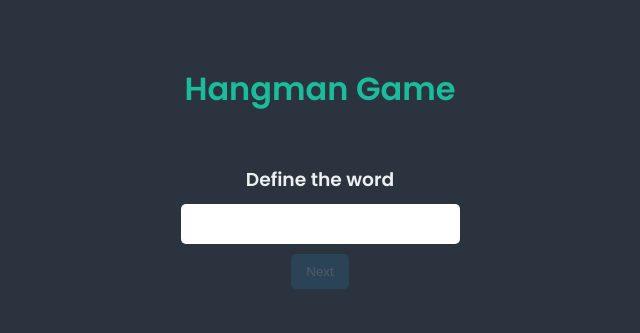
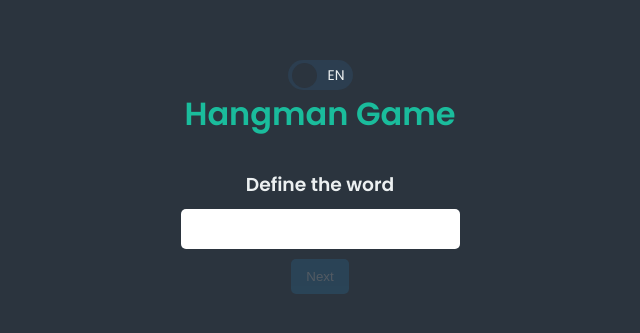
Before and after one commit to Michael-SN/hangman-game, a Vue app: page / in a window 1280 px wide. Shown: the part 223-556 px from the top of the page, without its empty margins (320-960 px from the left). Built offline with nearby package versions, Linux system fonts and the light colour scheme.

Commit message:
opção multi idioma adicionado

```diff
--- a/package.json
+++ b/package.json
@@ -9,7 +9,8 @@
   },
   "dependencies": {
     "core-js": "^3.8.3",
-    "vue": "^2.6.14"
+    "vue": "^2.6.14",
+    "vue-i18n": "8"
   },
   "devDependencies": {
     "@babel/core": "^7.12.16",
--- a/src/App.vue
+++ b/src/App.vue
@@ -1,19 +1,23 @@
 <template>
   <div id="app">
+    <SwitchLanguage />
+    <div class="container">
       <div class="header-game">
-      <h1>Hangman Game</h1>
+        <h1>{{ $t("title") }}</h1>
       </div>
 
       <section id="start" v-if="screen === 'start'">
-      <Formulario v-if="step === 'word'"
-        title="Define the word"
-        button='Next'
+        <Formulario
+          v-if="step === 'word'"
+          :title="$t('set-word')"
+          button="Next"
           :action="defineWord"
         />
 
-      <Formulario v-if="step === 'tip'"
-        title="Define the Tip"
-        button='Next'
+        <Formulario
+          v-if="step === 'tip'"
+          :title="$t('set-tip')"
+          button="Next"
           :action="defineTip"
         />
       </section>
@@ -24,75 +28,80 @@
           :tip="tip"
           :checkLetter="checkLetter"
           :step="step"
-        :letter="letters"
+          :letters="letters"
           :play="play"
         />
       </section>
     </div>
+  </div>
 </template>
 
 <script>
-import './css/global.css'
-import Formulario from './components/Formulario.vue'
-import Game from './components/Game.vue'
+import "./css/global.css";
+import Formulario from "./components/Formulario.vue";
+import Game from "./components/Game.vue";
+import SwitchLanguage from "./components/SwithLanguage.vue";
 
 export default {
-  name: 'App',
+  name: "App",
   data() {
     return {
-      screen :'start',
-      step: 'word',
-      word: '',
-      tip: '',
+      screen: "start",
+      step: "word",
+      word: "",
+      tip: "",
       letters: [],
-      erros: 0
-    }
+      erros: 0,
+    };
   },
   components: {
     Formulario,
-    Game
+    Game,
+    SwitchLanguage,
+  },
+  mounted() {
+    this.$i18n.locale = "en";
   },
   methods: {
     defineWord(word) {
-      this.word = word
-      this.step = 'tip'
+      this.word = word;
+      this.step = "tip";
     },
     defineTip(tip) {
-      this.tip = tip
-      this.screen= 'game',
-      this.step = 'game'
+      this.tip = tip;
+      (this.screen = "game"), (this.step = "game");
     },
     checkLetter(letter) {
-      return this.letters.find(item => item.toLowerCase() === letter.toLowerCase())
+      return this.letters.find(
+        (item) => item.toLowerCase() === letter.toLowerCase()
+      );
     },
     play(letter) {
-      this.letters.push(letter)
+      this.letters.push(letter);
 
-      // validar erros
-      this.checkError(letter)
+      // Error validation function
+      this.checkError(letter);
     },
     checkError(letter) {
-      // se acertor
-      let _word = this.word.toLowerCase()
-      if(_word.indexOf(letter >= 0 )) {
-        return this.correctLetter()
+      let _word = this.word.toLowerCase();
+      let _letter = letter.toLowerCase();
+
+      console.log("Letras inserida no input" + letter);
+      console.log("Palavra", this.word);
+
+      if (_word.indexOf(_letter) >= 0) {
+        return "acertou a letra";
       }
-
-      this.erros++
-      console.log(this.erros)
-
-      if(this.erros === 6) this.step = 'hanged'
+      this.erros++;
+      console.log(this.erros);
     },
-    correctLetter() {
-      let wordSplited = this.word.split('')
-      let uniqueLetters = [...new Set(wordSplited)]
-
-      if(uniqueLetters,length === (this.letters.length - this.erros)) {
-        this.step = 'winner'
-      }
-    }
-  }
-}
+    correctLetters() {
+      let _wordSplited = this.word.split("");
+      let wordWithSingleLetters = [...new Set(_wordSplited)];
+      wordWithSingleLetters;
+    },
+  },
+};
 </script>
 
 <style>
@@ -105,7 +114,11 @@ export default {
   justify-content: center;
 }
 
+.container {
+  padding: 0 24px;
+}
 .header-game {
   margin-bottom: 32px;
+  text-align: center;
 }
 </style>
--- a/src/components/Formulario.vue
+++ b/src/components/Formulario.vue
@@ -5,39 +5,37 @@
         {{ title }}
       </h3>
     </div>
-    <input type="text" class="form-input" v-model="inputValue">
-    <button
-      :disable="(inputValue.length === 0)"
-      @click="onSubmit"
-      >{{ button }}</button>
+    <input type="text" class="form-input" v-model="inputValue" />
+    <button :disable="inputValue.length === 0" @click="onSubmit">
+      {{ button }}
+    </button>
   </div>
 </template>
 
 <script>
 export default {
   // eslint-disable-next-line vue/multi-word-component-names
-  name: 'Formulario',
+  name: "Formulario",
   props: {
     title: String,
     button: String,
-    action: Function
+    action: Function,
   },
   data() {
     return {
-      inputValue: ''
-    }
+      inputValue: "",
+    };
   },
   methods: {
     onSubmit() {
-      this.action(this.inputValue)
-      this.inputValue = ''
-    }
-  }
-}
+      this.action(this.inputValue);
+      this.inputValue = "";
+    },
+  },
+};
 </script>
 
 <style scoped>
-
 .form {
   display: flex;
   flex-direction: column;
@@ -54,7 +52,7 @@ export default {
   text-align: center;
   color: var(--color-text-dark);
   outline: none;
-  transition: all .2s;
+  transition: all 0.2s;
   color: #585858;
   font-weight: bold;
   font-family: inherit;
--- /dev/null
+++ b/src/components/SwithLanguage.vue
@@ -0,0 +1,83 @@
+<template>
+  <div class="switch-language">
+    <input type="checkbox" id="switch" v-on:change="handleSetLanguage" />
+    <label for="switch">
+      <span>PT</span>
+      <span>EN</span>
+    </label>
+  </div>
+</template>
+
+<script>
+export default {
+  // eslint-disable-next-line vue/multi-word-component-names
+  name: "Switch-language",
+  props: {
+    //
+  },
+  data() {
+    return {};
+  },
+  methods: {
+    // handleSetLanguage(e) {
+    //   let lang = ["en", "pt"];
+    //   let checked = Number(e.target.checked);
+
+    //   this.$i18n.locale = lang[checked];
+    // },
+    handleSetLanguage({ target: { checked } }) {
+      this.$i18n.locale = checked ? "pt" : "en";
+    },
+  },
+};
+</script>
+
+<style scoped>
+.switch-language {
+  width: 65px;
+  display: flex;
+}
+.switch-language input {
+  width: 0;
+  height: 0;
+  visibility: hidden;
+}
+.switch-language label {
+  width: 100%;
+  height: 30px;
+  padding: 0 8px;
+  display: flex;
+  align-items: center;
+  justify-content: space-between;
+  background: var(--color-text-dark);
+  border-radius: 20px;
+  position: relative;
+  transition: 0.3s;
+}
+
+.switch-language label:after {
+  content: "";
+  display: block;
+  width: 25px;
+  height: 25px;
+  border-radius: 100%;
+  background: var(--color-background);
+  position: absolute;
+  left: 4px;
+  transition: 0.3s;
+}
+
+label span {
+  display: block;
+  font-size: 14px;
+  color: var(--color-text-light);
+}
+
+.switch-language input:checked + label {
+  background: var(--color-background-button);
+}
+
+.switch-language input:checked + label:after {
+  left: calc(100% - 29px);
+}
+</style>
--- a/src/main.js
+++ b/src/main.js
@@ -1,8 +1,19 @@
 import Vue from 'vue'
 import App from './App.vue'
+import VueI18n from 'vue-i18n'
+import { languages } from './plugins/translate/languages'
 
 Vue.config.productionTip = false
 
+Vue.use(VueI18n)
+
+const i18n = new VueI18n({
+  locale: "en",
+  messages: languages
+})
+
+
 new Vue({
   render: h => h(App),
+  i18n,
 }).$mount('#app')
--- /dev/null
+++ b/src/plugins/translate/languages.js
@@ -0,0 +1,12 @@
+export const languages = {
+  pt: {
+    title: "Jogo da Forca",
+    "set-word": "Defina a palavra",
+    "set-tip": "Defina uma dica de palavra",
+  },
+  en: {
+    title: "Hangman Game",
+    "set-word": "Define the word",
+    "set-tip": "Define the tip",
+  }
+}
```
Also changed, not shown: src/components/Game.vue (+12 -18 lines), 1 other file (tests, documents, lock files or other folders). Lines whose indentation alone changed are shown as unchanged.
